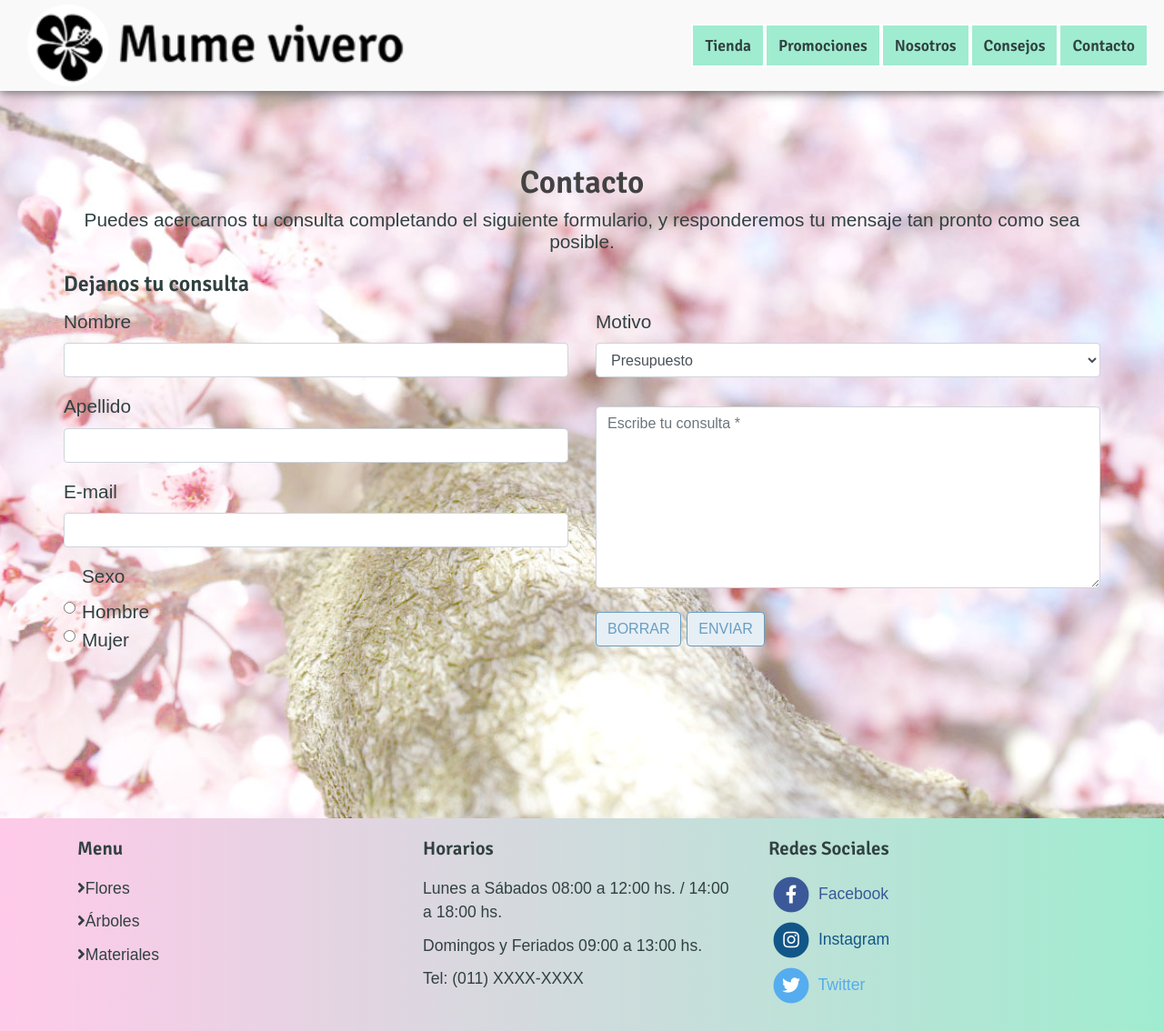
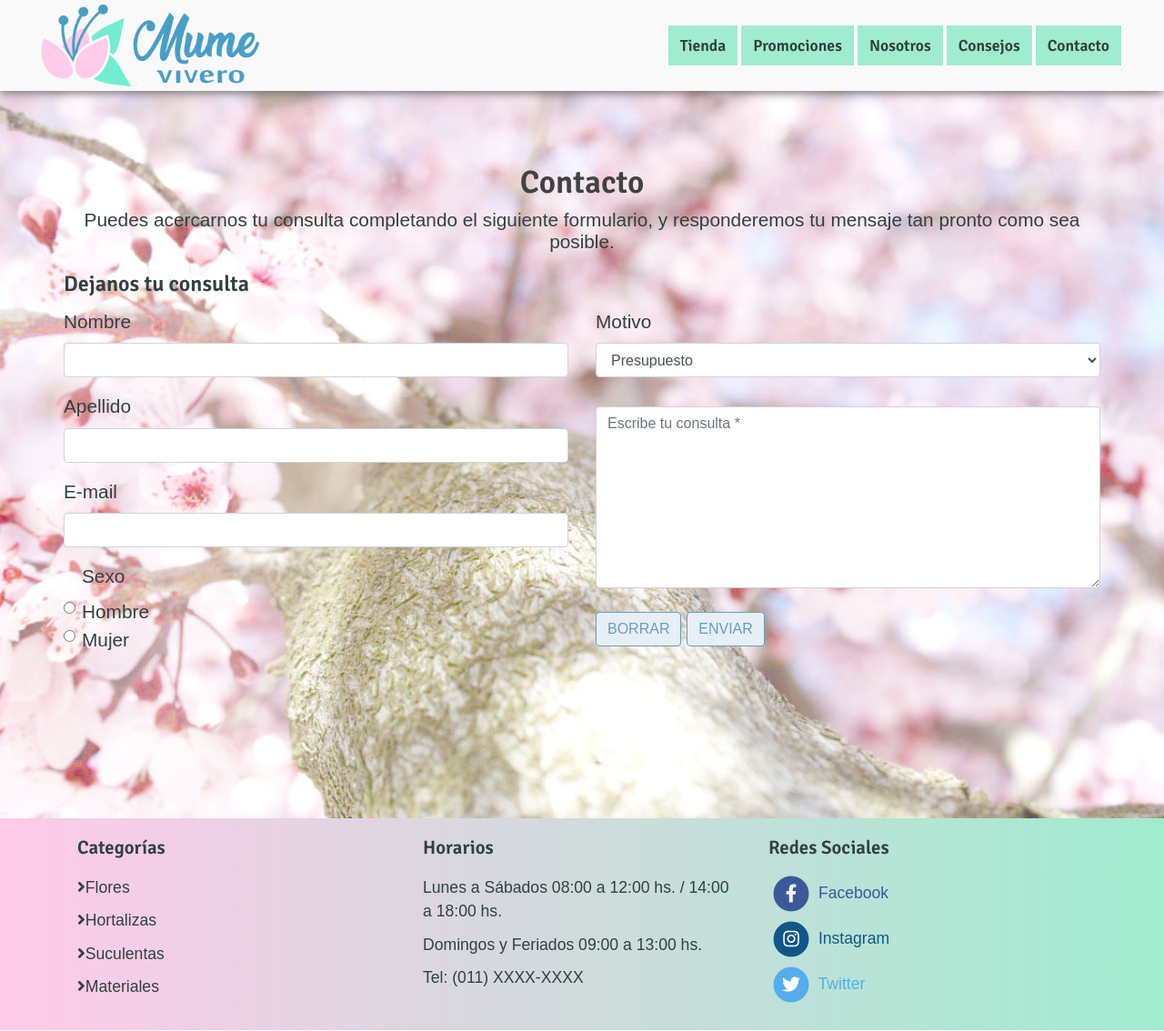
Before and after one commit to jazmindracsoria/viveromume, a plain HTML site: page contacto.html in a window 1280 px wide. Shown: the whole page at 91% size. Drawn offline with nearby package versions, Linux system fonts and the light colour scheme.

Commit message:
cambio diseno header y footer de seccion consejos

```diff
--- a/contacto.html
+++ b/contacto.html
@@ -14,31 +14,36 @@
     <link rel="stylesheet" type="text/css" href="sass/css/main.css">
     <link href="https://fonts.googleapis.com/css2?family=Open+Sans&family=Signika:wght@600&display=swap" rel="stylesheet">
     <link rel="stylesheet" href="https://use.fontawesome.com/releases/v5.8.1/css/all.css" integrity="sha384-50oBUHEmvpQ+1lW4y57PTFmhCaXp0ML5d60M1M7uH2+nqUivzIebhndOJK28anvf" crossorigin="anonymous">
+    <link rel="shortcut icon" href="img/mumeisotipo.png" type="image/x-icon">
 </head>
 <body>
     <header>
         <div class="row">
-            <nav class="navbar fixed-top navbar-expand-lg navbar-light index__header justify-content-around">
-                <a class="navbar-brand d-inline" href="index.html"><img src="img/logotipo.png" alt="logotipo vivero mume"/></a>
-                <button class="navbar-toggler" type="button" data-toggle="collapse" data-target="#navbarNavDropdown" aria-expanded="false" aria-label="Toggle navigation">
-                    <span class="navbar-toggler-icon"></span>
-                </button>
-                <div class="col-md-8 col-sm-4">
-                    <div class="navbar-collapse collapse float-right" id="navbarNavDropdown">
+            <nav class="navbar fixed-top navbar-expand-md navbar-light index__header">
+                <div class="col-6">
+                    <a class="navbar-brand" href="index.html"><img src="img/mume.png" alt="logotipo de mume vivero"/></a>
+                </div>
+                <div class="d-flex justify-content-end">
+                    <button class="navbar-toggler" type="button" data-toggle="collapse" data-target="#navbarNavDropdown" aria-expanded="false" aria-label="Toggle navigation">
+                        <span class="navbar-toggler-icon"></span>
+                    </button>
+                </div>
+                <div class="col-md-6">
+                    <div class="navbar-collapse collapse float-md-right" id="navbarNavDropdown">
                         <ul class="navbar-nav mr-auto">
-                            <li class="nav-item">
+                            <li>
                                 <a class="nav-link" href="tienda.html">Tienda<span class="sr-only">(current)</span></a>
                             </li>
-                            <li class="nav-item">
-                                <a class="nav-link" href="promociones.html">Promociones<span class="sr-only">(current)</span></a>
+                            <li>
+                                <a class="nav-link" href="promociones.html">Promociones</a>
                             </li>
-                            <li class="nav-item">
+                            <li>
                                 <a class="nav-link" href="nosotros.html">Nosotros</a>
                             </li>
-                            <li class="nav-item">
+                            <li>
                                 <a class="nav-link none-sm" href="consejos.html">Consejos</a>
                             </li>
-                            <li class="nav-item">
+                            <li>
                                 <a class="nav-link" href="contacto.html">Contacto</a>
                             </li>
                         </ul>
@@ -108,15 +113,16 @@
         <div class="container">
 			<div class="row text-center text-xs-center text-sm-left text-md-left">
                 <div class="container col-md-4 d-md-block d-sm-none d-none">
-                    <div><h3>Menu</h3></div>
-					<ul class="list-unstyled footer__link">
-                        <li><a href="tienda.html"><i class="fas fa-angle-right"></i>Flores</a></li>
-                        <li><a href="tienda.html"><i class="fas fa-angle-right"></i>Árboles</a></li>
-                        <li><a href="tienda.html"><i class="fas fa-angle-right"></i>Materiales</a></li>
+                    <h3 class="d-block text-left">Categorías</h3>
+					<ul class="list-unstyled">
+                        <li class="footer__link"><a href="tienda.html"><i class="fas fa-angle-right"></i>Flores</a></li>
+                        <li class="footer__link"><a href="tienda.html"><i class="fas fa-angle-right"></i>Hortalizas</a></li>
+                        <li class="footer__link"><a href="tienda.html"><i class="fas fa-angle-right"></i>Suculentas</a></li>
+                        <li class="footer__link"><a href="tienda.html"><i class="fas fa-angle-right"></i>Materiales</a></li>
 				    </ul>
                 </div>
                 <div class="col-md-4">
-					<div><h3>Horarios</h3></div>
+					<h3 class="d-block text-md-left">Horarios</h3>
 					<ul class="list-unstyled">
                         <li>Lunes a Sábados
                             08:00 a 12:00 hs. / 14:00 a 18:00 hs.</li>
@@ -125,8 +131,8 @@
                         <li>Tel: (011) XXXX-XXXX</li>
 				    </ul>
                 </div>
-                <div class="col-md-4 d-md-block d-sm-none d-none footer__link">
-					<div><h3>Redes Sociales</h3></div>
+                <div class="col-md-4 d-md-block d-sm-none d-none">
+					<h3 class="d-block text-left">Redes Sociales</h3>
 					<ul class="list-unstyled">
                         <li class="facebook">
                             <span class="fa-stack fa-2x" style="font-size: 20px;">
@@ -151,8 +157,8 @@
                         </li>
                     </ul>
                 </div>
-                <div class="col-md-4 d-md-none d-sm-block footer__link">
-					<div><h3>Seguinos</h3></div>
+                <div class="col-md-4 d-md-none d-sm-block">
+					<h3 class="d-block">Seguinos</h3>
 					<ul class="list-unstyled d-flex justify-content-center">
                         <li class="facebook">
                             <span class="fa-stack fa-2x" style="font-size: 20px;">
```
